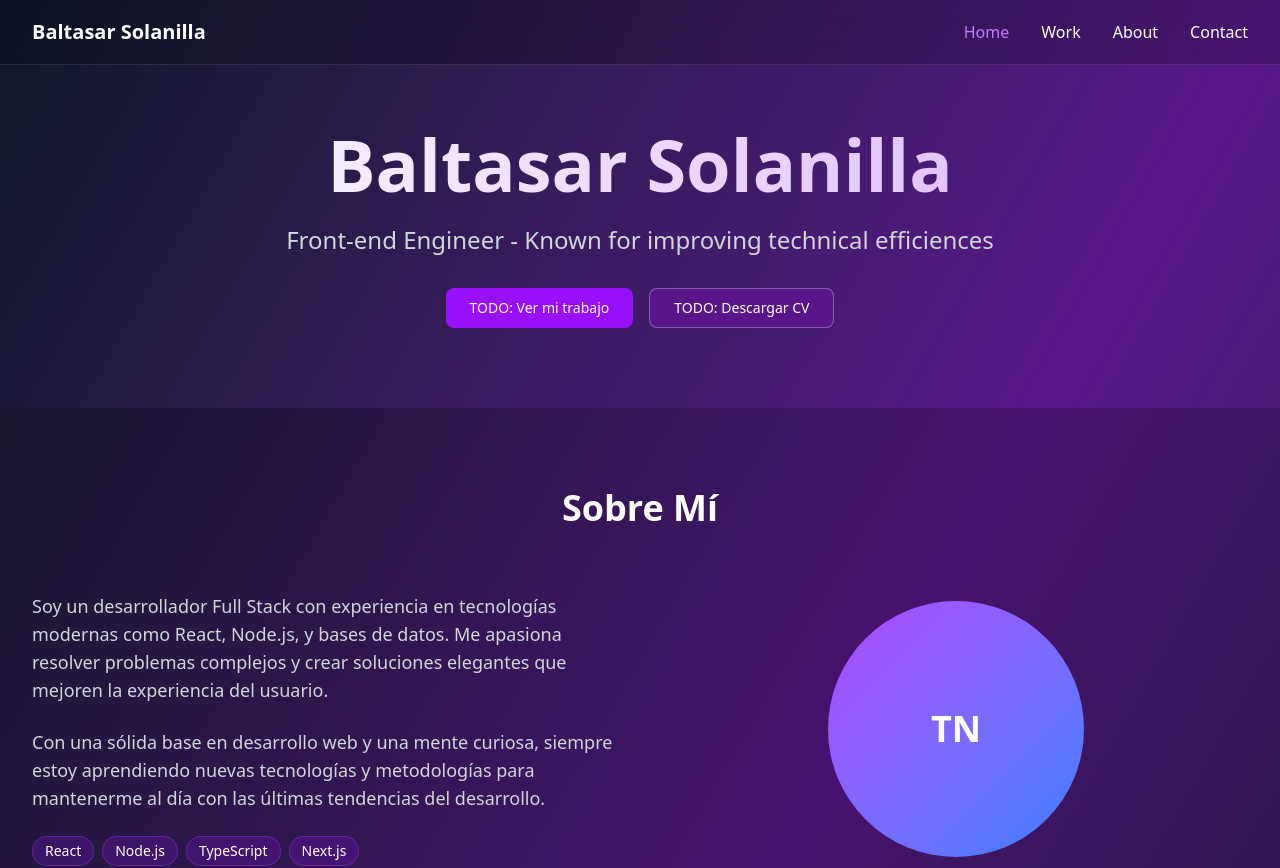
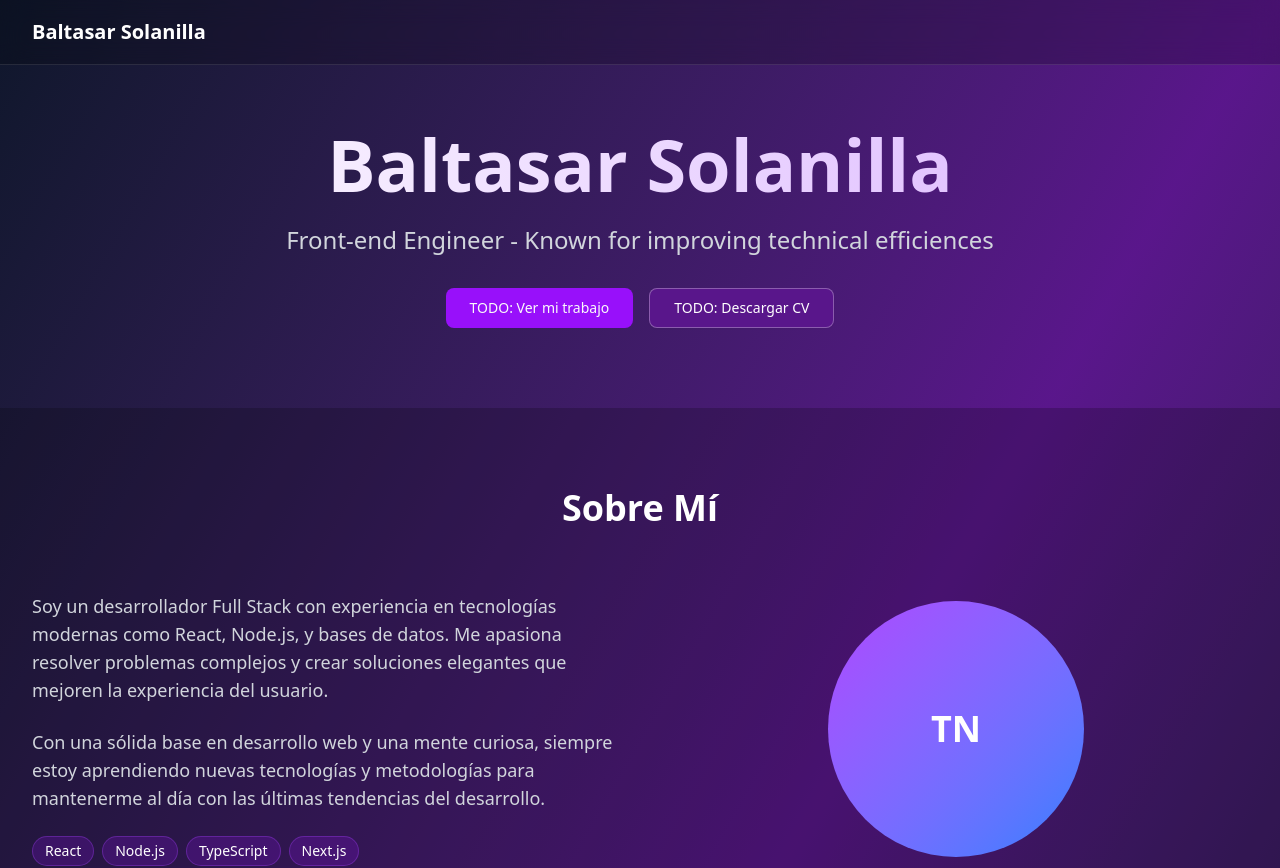
Before and after one commit to baltasarsolanilla/portfolio-site, a Next.js app: page / in a window 1280 px wide. Shown: the top 868 px of the page. Built offline with nearby package versions, Linux system fonts and the light colour scheme.

Commit message:
Hide navbar for time being - pages still accessible by hardcoding pathname

```diff
--- a/components/main-header/main-header.tsx
+++ b/components/main-header/main-header.tsx
@@ -6,7 +6,8 @@
       <div className="max-w-7xl mx-auto px-4 sm:px-6 lg:px-8">
         <div className="flex justify-between items-center h-16">
           <div className="text-xl font-bold">Baltasar Solanilla</div>
-          <div className="hidden md:flex space-x-8">
+          {/* Hide navbar for the time being - add when back: md:flex */}
+          <div className="hidden space-x-8">
             <HeaderNavBar />
           </div>
         </div>
```
